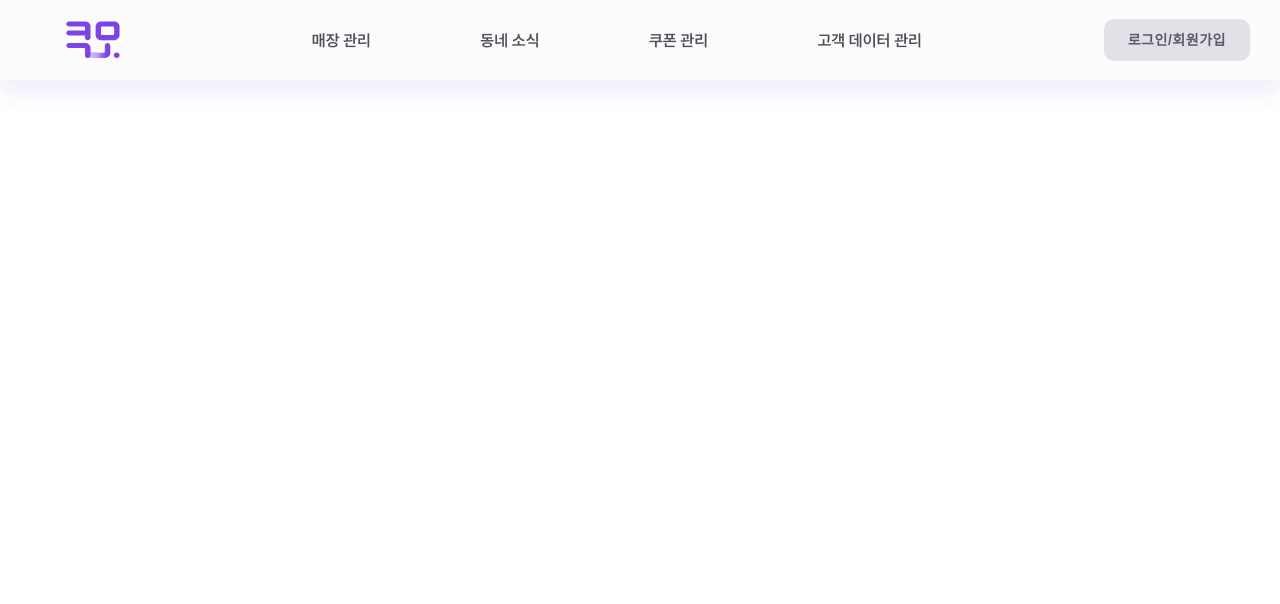
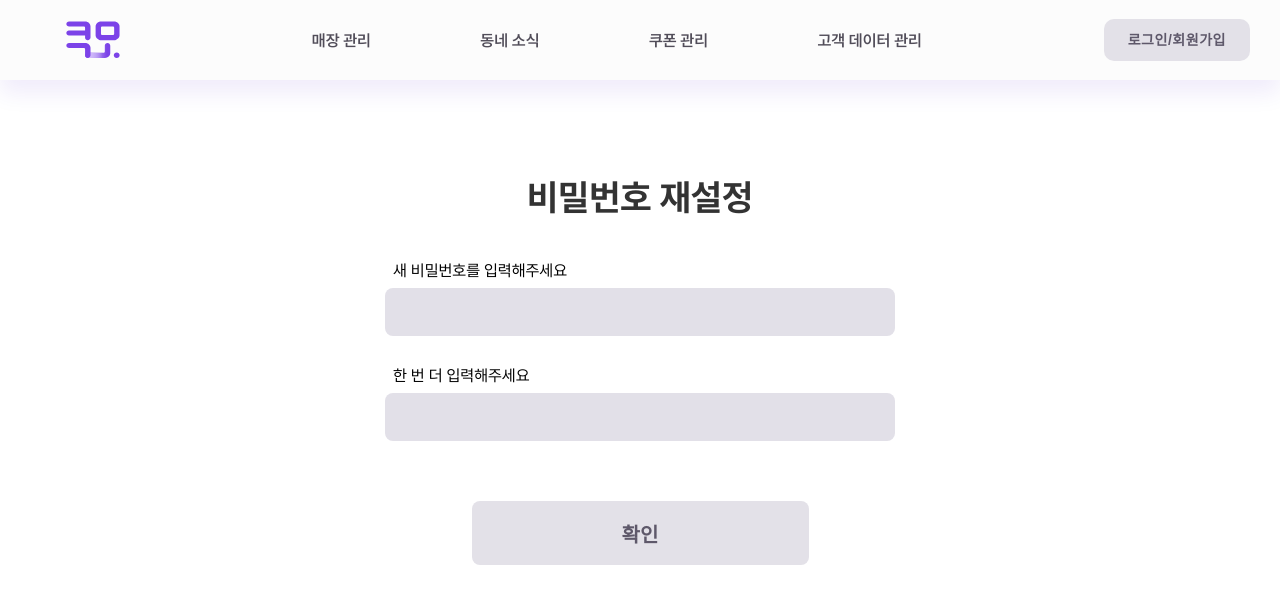
Before and after one commit to UMC-5th-Coumo/Coumo_Web, a React (Create React App) app: page /findPw/rePassword in a window 1280 px wide. Shown: the top 604 px of the page. Built offline with nearby package versions, Linux system fonts and the light colour scheme.

Commit message:
[Feat/#85] 아이디 창, 비밀번호 재설정

```diff
--- a/src/App.js
+++ b/src/App.js
@@ -8,12 +8,14 @@ import Neighborhood from './pages/Neighborhood';
 import Coupon from './pages/Coupon';
 import Customer from './pages/Customer';
 import Login from './pages/Login';
-import FindId from './pages/FindId';
-import FindPw from './pages/FindPw';
 import JoinOneStep from './pages/join/JoinOneStep';
 import JoinTwoStep from './pages/join/JoinTwoStep';
 import Congratulate from './pages/join/Congratulate';
 import MyPage from './pages/MyPage';
+import FindId from './pages/find/FindId';
+import FindPw from './pages/find/FindPw';
+import FoundId from './pages/find/FoundId';
+import RePw from './pages/find/RePw';
 
 function App() {
   return (
@@ -32,7 +34,9 @@ function App() {
         <Route path='/join/finish' element={<Congratulate />} />
         <Route path='/login' element={<Login />} />
         <Route path='/findId' element={<FindId />} />
+        <Route path='/foundId' element={<FoundId />} />
         <Route path='/findPw' element={<FindPw />} />
+        <Route path='/findPw/rePassword' element={<RePw />} />
       </Routes>
     </>
   );
--- a/src/assets/index.js
+++ b/src/assets/index.js
@@ -20,3 +20,4 @@ export { ReactComponent as ArrowDown } from './icon/arrow-down.svg';
 export { ReactComponent as DetailArrow } from './icon/detail-arrow.svg';
 export { ReactComponent as CallIcon } from './icon/call.svg';
 export { ReactComponent as Calendar } from './icon/calendar.svg';
+export { ReactComponent as Profile } from './icon/Profile.svg';
--- a/src/components/common/FindForm.jsx
+++ b/src/components/find/FindForm.jsx
@@ -2,9 +2,9 @@ import React, { useState } from 'react';
 import styled from 'styled-components';
 import { useNavigate } from 'react-router-dom';
 import axios from 'axios';
-import InputJoin from './InputJoin';
 import { COLORS } from '../../styles/theme';
-import { Btn } from './Button';
+import { Btn } from '../common/Button';
+import InputJoin from '../common/InputJoin';
 
 const FindForm = ({ title, idLabel, serverEndpoint, postData }) => {
   const navigate = useNavigate();
@@ -40,14 +40,23 @@ const FindForm = ({ title, idLabel, serverEndpoint, postData }) => {
         phone: phone,
       });
 
+      // 임시 코드
+      if (postData === 'name') {
+        navigate('/foundId');
+      } else if (postData === 'loginId') {
+        navigate('/findPw/rePassword');
+      }
+
       try {
         const response = await axios.post(serverEndpoint, {
           [postData]: id,
           phone: phone,
         });
 
-        if (response.data.isSuccess) {
-          navigate('/login');
+        if (response.data.isSuccess && postData === 'name') {
+          navigate('/foundId');
+        } else if (response.data.isSuccess && postData === 'id') {
+          navigate('/findPw/rePassword');
         } else {
           console.error(response.data.message);
         }
@@ -115,6 +124,7 @@ const Box = styled.div`
   display: flex;
   flex-direction: column;
   align-items: center;
+  justify-content: center;
   gap: 15px;
 `;
 
--- a/src/pages/FindId.jsx
+++ b/src/pages/find/FindId.jsx
@@ -1,5 +1,5 @@
 import React from 'react';
-import FindForm from '../components/common/FindForm';
+import FindForm from '../../components/find/FindForm';
 
 const FindId = () => {
   return (
--- a/src/pages/FindPw.jsx
+++ b/src/pages/find/FindPw.jsx
@@ -1,5 +1,5 @@
 import React from 'react';
-import FindForm from '../components/common/FindForm';
+import FindForm from '../../components/find/FindForm';
 
 const FindPw = () => {
   return (
--- /dev/null
+++ b/src/pages/find/FoundId.jsx
@@ -0,0 +1,52 @@
+import React from 'react';
+import styled from 'styled-components';
+import { Profile } from '../../assets';
+
+const FoundId = () => {
+  return (
+    <Found>
+      <Title>사장님의 쿠모 아이디를 찾았습니다</Title>
+      <Result>
+        <Profile />
+        <Text>id</Text>
+      </Result>
+    </Found>
+  );
+};
+
+export default FoundId;
+
+const Found = styled.div`
+  width: 100%;
+  height: 100%;
+  display: flex;
+  flex-direction: column;
+  align-items: center;
+  margin-top: 100px;
+`;
+
+const Title = styled.div`
+  width: 890px;
+  color: #333;
+  text-align: center;
+  font-size: 36px;
+  font-style: normal;
+  font-weight: 700;
+  line-height: 100%;
+  margin-bottom: 45px;
+`;
+
+const Result = styled.div`
+  display: flex;
+  flex-direction: row;
+  align-items: center;
+  gap: 80px;
+  margin-top: 50px;
+`;
+
+const Text = styled.div`
+  width: 100px;
+  display: flex;
+  flex-direction: row;
+  font-size: 36px;
+`;
--- /dev/null
+++ b/src/pages/find/RePw.jsx
@@ -0,0 +1,166 @@
+import React, { useState } from 'react';
+import { useNavigate } from 'react-router-dom';
+import styled from 'styled-components';
+import { COLORS } from '../../styles/theme';
+import InputJoin from '../../components/common/InputJoin';
+import FormPopUp from '../../components/common/FormPopUp';
+import axios from 'axios';
+
+const RePw = () => {
+  const navigate = useNavigate();
+  const [newPassword, setNewPassword] = useState('');
+  const [rePassword, setRePassword] = useState('');
+
+  const [newPasswordValid, setNewPasswordValid] = useState(false);
+  const [rePasswordValid, setRePasswordValid] = useState(false);
+
+  const [newPasswordMsg, setNewPasswordMsg] = useState('');
+  const [rePasswordMsg, setRePasswordMsg] = useState('');
+
+  const onChangeNewPassword = (e) => {
+    setNewPassword(e.target.value);
+    const isValid = /^(?=.*[a-zA-Z])(?=.*[!@#$%^*+=-])(?=.*[0-9]).{8,25}$/.test(
+      e.target.value
+    );
+
+    if (!isValid) {
+      setNewPasswordMsg('숫자+영문자+특수문자 조합으로 8~25자리 입력해주세요.');
+      setNewPasswordValid(false);
+    } else {
+      setNewPasswordMsg('');
+      setNewPasswordValid(true);
+    }
+
+    if (rePassword !== '' && rePassword !== e.target.value) {
+      onChangeRePassword({ target: { value: rePassword } });
+    }
+  };
+
+  const onChangeRePassword = (e) => {
+    setRePassword(e.target.value);
+
+    if (newPassword !== e.target.value) {
+      setRePasswordMsg('비밀번호가 일치하지 않습니다.');
+      setRePasswordValid(false);
+    } else {
+      setRePasswordMsg('');
+      setRePasswordValid(true);
+    }
+  };
+
+  const isResetEnabled = () => {
+    return newPasswordValid && rePasswordValid;
+  };
+
+  const [popUp, setPopUp] = useState(false);
+
+  const onSubmit = async () => {
+    try {
+      const response = await axios.patch('/api/owner/patchpw', {
+        password: newPassword,
+      });
+
+      if (response.data.isSuccess) {
+        setPopUp(true);
+        setTimeout(() => {
+          setPopUp(false);
+          navigate('/login');
+        }, 1500);
+        console.log(response.data.message); // 비밀번호 재설정에 성공했습니다.
+      } else {
+        console.log(response.data.message); // 비밀번호 재설정에 실패했습니다.
+      }
+    } catch (error) {
+      console.error('error: ', error.message);
+    }
+  };
+
+  return (
+    <Container>
+      <Title>비밀번호 재설정</Title>
+      <div>
+        <InputJoin
+          label='새 비밀번호를 입력해주세요'
+          type='password'
+          value={newPassword}
+          onChange={onChangeNewPassword}
+          width='510px'
+        />
+        <Msg>{newPasswordMsg}</Msg>
+      </div>
+      <div>
+        <InputJoin
+          label='한 번 더 입력해주세요'
+          type='password'
+          value={rePassword}
+          onChange={onChangeRePassword}
+          width='510px'
+        />
+        <Msg>{rePasswordMsg}</Msg>
+      </div>
+      <JoinBtn onClick={onSubmit} disabled={!isResetEnabled()}>
+        확인
+      </JoinBtn>
+      {popUp && <FormPopUp title='비밀번호가 정상적으로 재설정 되었습니다!' />}
+    </Container>
+  );
+};
+
+export default RePw;
+
+const Container = styled.div`
+  width: 100%;
+  height: 100%;
+  display: flex;
+  flex-direction: column;
+  align-items: center;
+  margin-top: 100px;
+`;
+
+const Title = styled.div`
+  width: 890px;
+  color: #333;
+  text-align: center;
+  font-size: 36px;
+  font-style: normal;
+  font-weight: 700;
+  line-height: 100%; /* 36px */
+  margin-bottom: 45px;
+`;
+
+const Msg = styled.div`
+  height: 15px;
+  color: #fc0f0f;
+  font-size: 14px;
+  font-weight: 400;
+  line-height: normal;
+  letter-spacing: -0.3px;
+  display: flex;
+  align-items: flex-start;
+  margin-right: auto;
+  margin-left: 5px;
+  margin-bottom: 10px;
+`;
+
+const JoinBtn = styled.button`
+  display: flex;
+  width: 337px;
+  height: 64px;
+  padding: 14px 10px;
+  justify-content: center;
+  align-items: center;
+  border: none;
+  border-radius: 8px;
+  background: ${COLORS.coumo_purple};
+  color: ${COLORS.white};
+  text-align: center;
+  font-size: 20px;
+  font-style: normal;
+  font-weight: 700;
+  margin-top: 30px;
+
+  &:disabled {
+    background: ${COLORS.btn_lightgray};
+    color: ${COLORS.text_btn_darkgray};
+  }
+`;
```
Also changed, not shown: src/assets/icon/Profile.svg (added).
